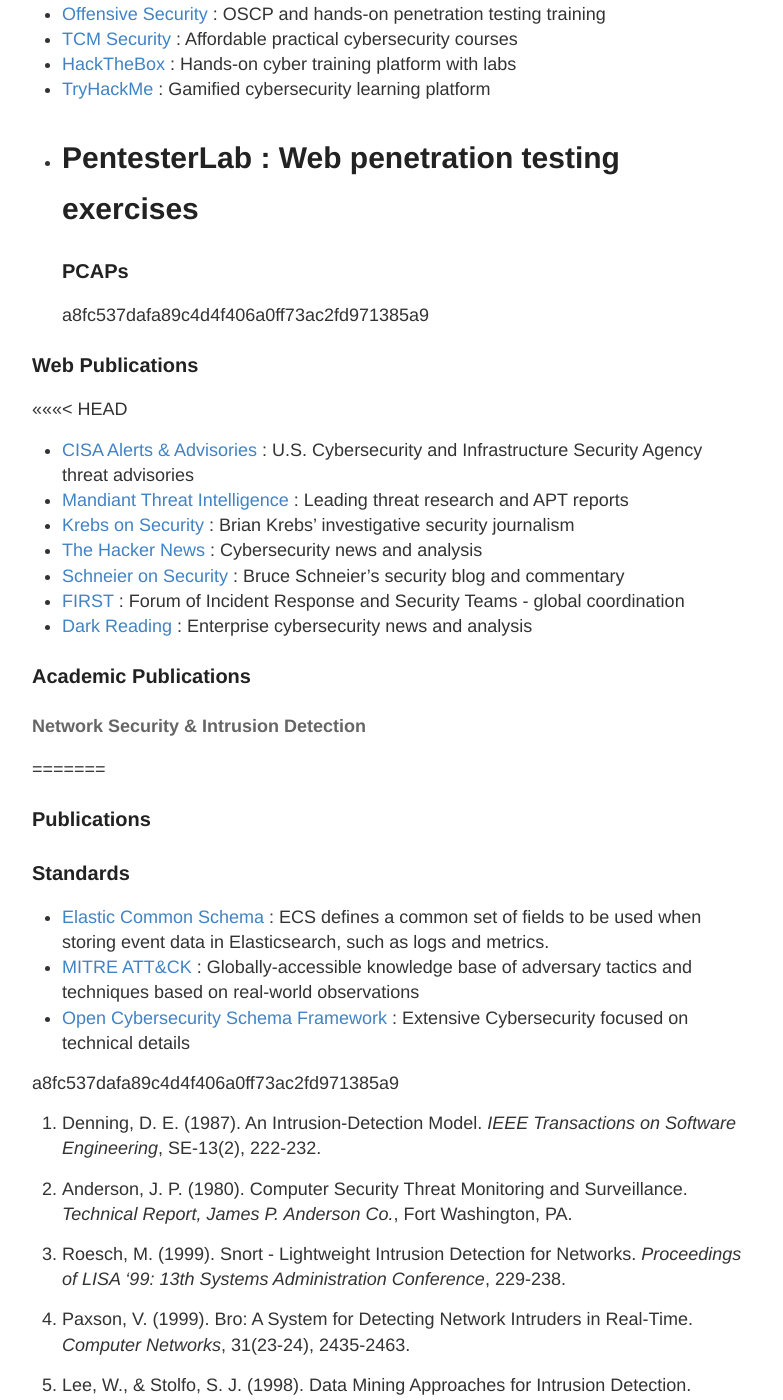
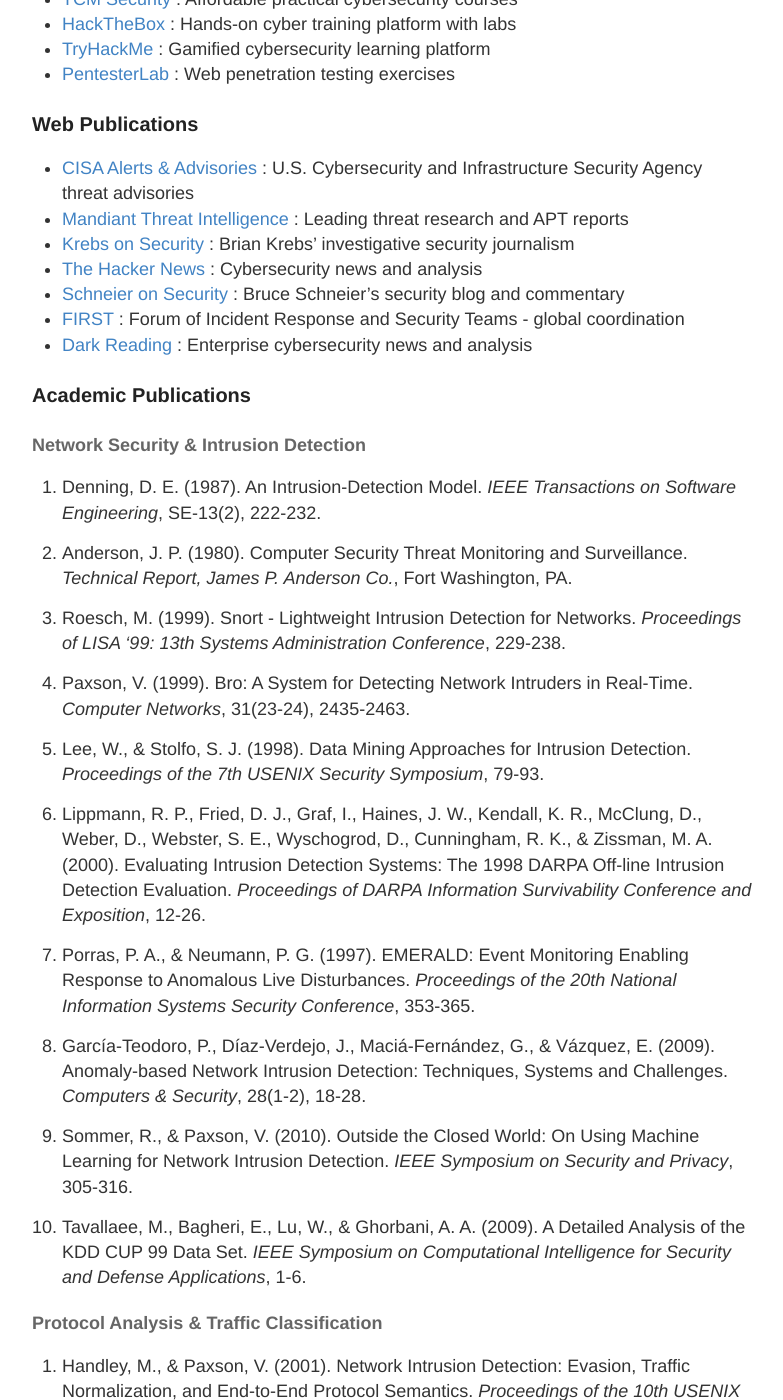
Before and after one commit to stevehenderson/stevehenderson.github.io, a Jekyll site: the page built from cyber.md, in a window 1280 px wide and 1400 px high, scrolled down 1244 px. Shown: the whole window, without its empty margins (248-1031 px from the left). Built offline with Jekyll 4.4.1, drawn with Linux system fonts in a browser that asks for light colours.

Commit message:
Fixing cyber and blog date

```diff
--- a/cyber.md
+++ b/cyber.md
@@ -32,7 +32,6 @@
   * [CIS Controls](https://www.cisecurity.org/controls) : Prioritized set of actions for cyber defense
   * [OWASP Top 10](https://owasp.org/www-project-top-ten/) : Standard awareness document for web application security
 
-<<<<<<< HEAD
 ### Certifications & Training
 
   * [SANS Institute](https://www.sans.org/) : Premier cybersecurity training and certifications (GIAC)
@@ -41,13 +40,9 @@
   * [HackTheBox](https://www.hackthebox.com/) : Hands-on cyber training platform with labs
   * [TryHackMe](https://tryhackme.com/) : Gamified cybersecurity learning platform
   * [PentesterLab](https://pentesterlab.com/) : Web penetration testing exercises
-=======
-### PCAPs
->>>>>>> a8fc537dafa89c4d4f406a0ff73ac2fd971385a9
 
 ### Web Publications
 
-<<<<<<< HEAD
   * [CISA Alerts & Advisories](https://www.cisa.gov/news-events/cybersecurity-advisories) : U.S. Cybersecurity and Infrastructure Security Agency threat advisories
   * [Mandiant Threat Intelligence](https://www.mandiant.com/resources/blog) : Leading threat research and APT reports
   * [Krebs on Security](https://krebsonsecurity.com/) : Brian Krebs' investigative security journalism
@@ -59,15 +54,6 @@
 ### Academic Publications
 
 #### Network Security & Intrusion Detection
-=======
-### Publications
-
-### Standards
-  * [Elastic Common Schema](https://www.elastic.co/docs/reference/ecs) : ECS defines a common set of fields to be used when storing event data in Elasticsearch, such as logs and metrics.
-  * [MITRE ATT&CK](https://attack.mitre.org/) :  Globally-accessible knowledge base of adversary tactics and techniques based on real-world observations
-  * [Open Cybersecurity Schema Framework](https://schema.ocsf.io/1.7.0/?extensions=)  : Extensive Cybersecurity focused on technical details
-
->>>>>>> a8fc537dafa89c4d4f406a0ff73ac2fd971385a9
 
 1. Denning, D. E. (1987). An Intrusion-Detection Model. *IEEE Transactions on Software Engineering*, SE-13(2), 222-232.
 
```
Also changed, not shown: _posts/2026-01-12-BIOS-Types.md (renamed from _posts/2025-01-12-BIOS-Types.md).
